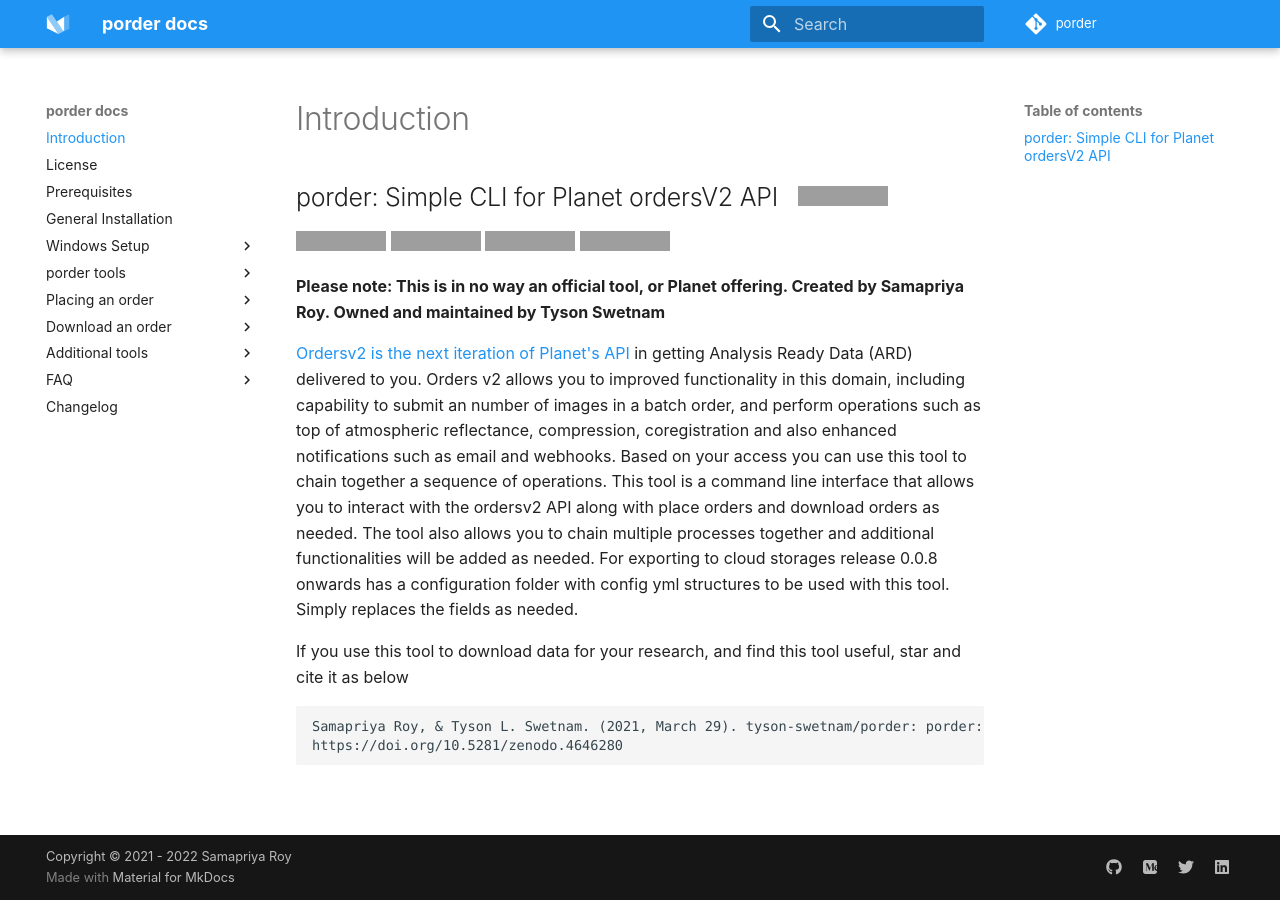
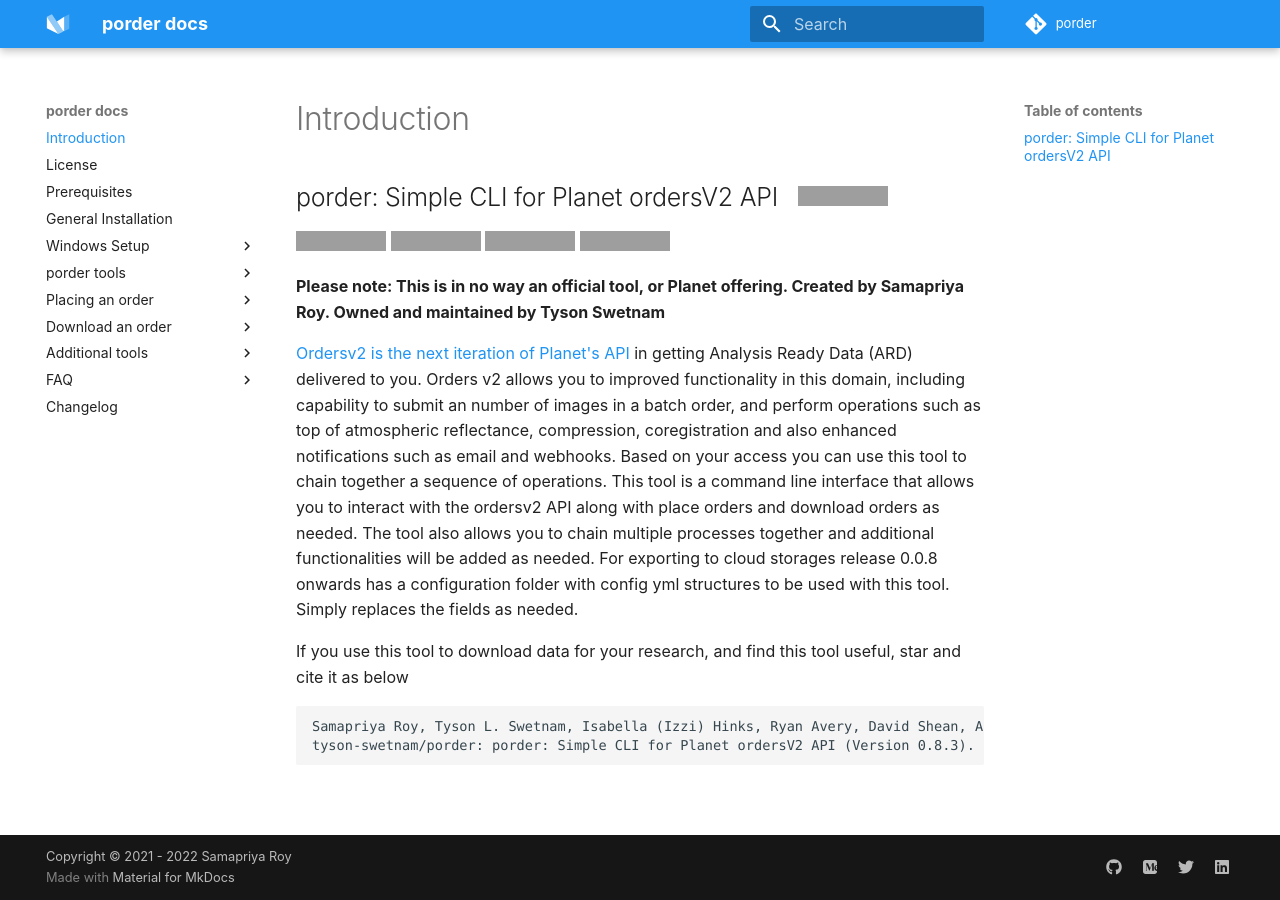
Before and after one commit to tyson-swetnam/porder, an MkDocs documentation site: the page built from docs/index.md, in a window 1280 px wide, cut to the strip 0-900 px from the top of the page. Built offline with MkDocs 1.6.1 and Material for MkDocs 9.7.7, drawn with Linux system fonts in a browser that asks for light colours; some web fonts are replaced; comment, search, counter and statistics services are not loaded; grey boxes are pictures that could not be loaded.

Commit message:
updated citation release 0.8.3

````diff
--- a/docs/index.md
+++ b/docs/index.md
@@ -1,6 +1,6 @@
 ## porder: Simple CLI for Planet ordersV2 API &nbsp; [![Tweet](https://img.shields.io/twitter/url/http/shields.io.svg?style=social)](https://twitter.com/intent/tweet?text=Use%20porder%20CLI%20with%20@planetlabs%20new%20ordersv2%20API&url=https://github.com/tyson-swetnam/porder)
 
-[![DOI](https://zenodo.org/badge/DOI/10.5281/zenodo.4646280.svg)](https://doi.org/10.5281/zenodo.4646280)
+[![DOI](https://zenodo.org/badge/DOI/10.5281/zenodo.5079783.svg)](https://doi.org/10.5281/zenodo.5079783)
 [![PyPI version](https://badge.fury.io/py/porder.svg)](https://badge.fury.io/py/porder)
 ![Build Status](https://img.shields.io/badge/dynamic/json.svg?label=downloads&url=https%3A%2F%2Fpypistats.org%2Fapi%2Fpackages%2Fporder%2Frecent%3Fperiod%3Dmonth&query=%24.data.last_month&colorB=blue&suffix=%2fmonth)
 [![License](https://img.shields.io/badge/License-Apache%202.0-blue.svg)](https://opensource.org/licenses/Apache-2.0)
@@ -14,6 +14,6 @@
 If you use this tool to download data for your research, and find this tool useful, star and cite it as below
 
 ```
-Samapriya Roy, & Tyson L. Swetnam. (2021, March 29). tyson-swetnam/porder: porder: Simple CLI for Planet ordersV2 API (Version 0.8.1). Zenodo.
-https://doi.org/10.5281/zenodo.4646280
+Samapriya Roy, Tyson L. Swetnam, Isabella (Izzi) Hinks, Ryan Avery, David Shean, Anthony Lukach, & Scott Henderson. (2021, July 7).
+tyson-swetnam/porder: porder: Simple CLI for Planet ordersV2 API (Version 0.8.3). Zenodo. http://doi.org/10.5281/zenodo.5079783
 ```
````
